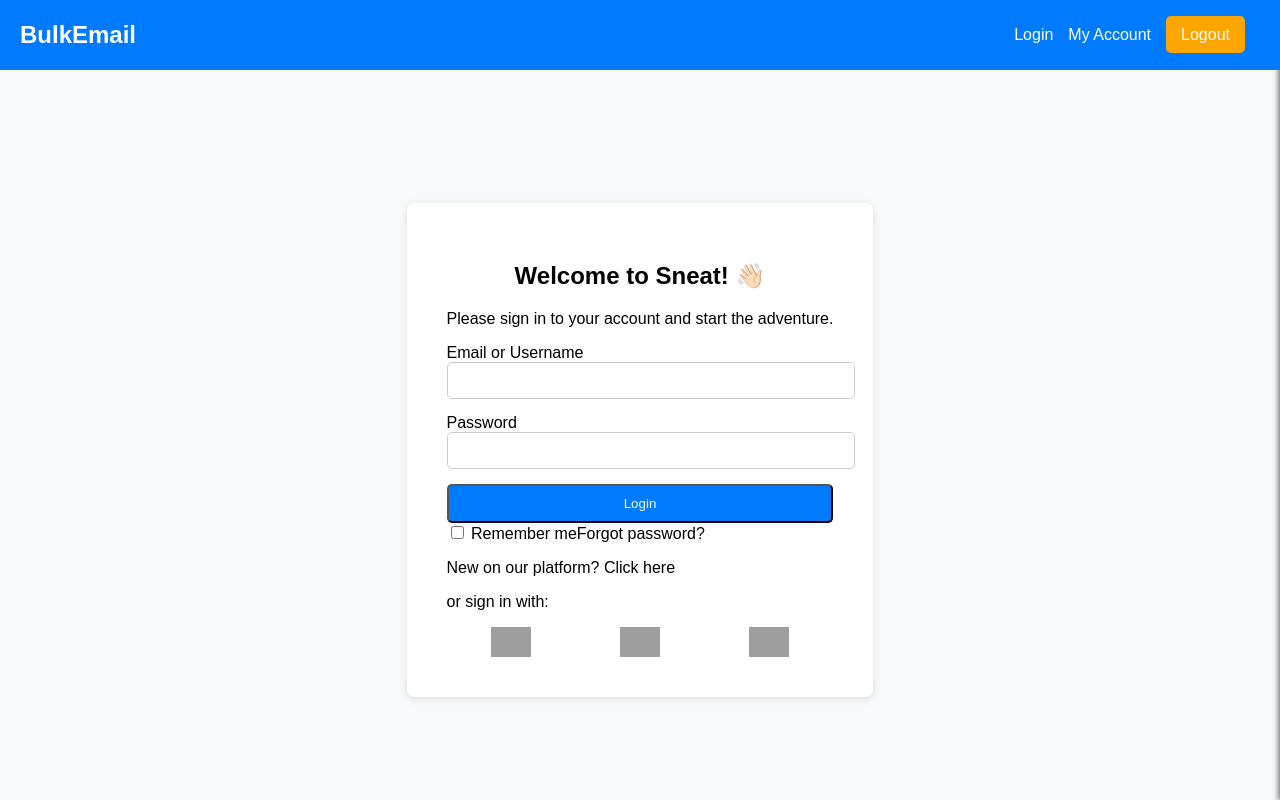
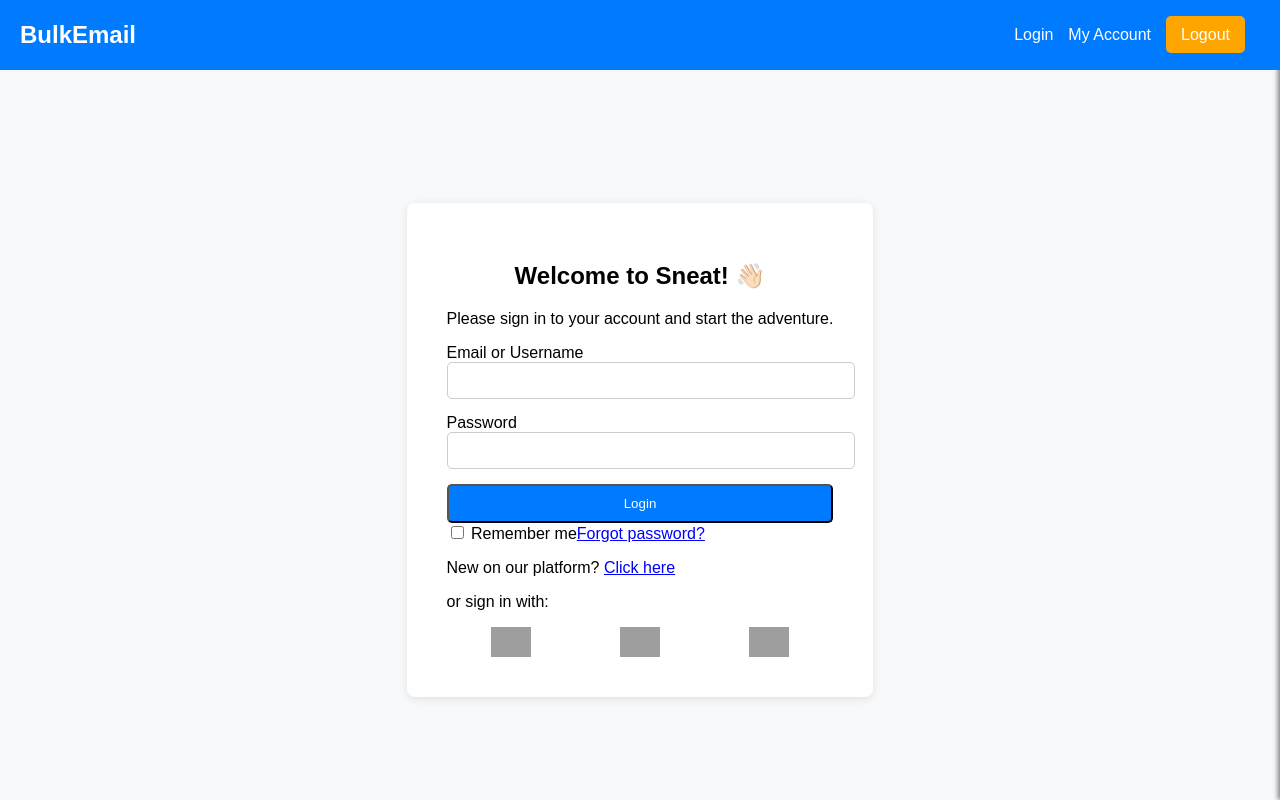
Before and after one commit to ramesh02001/newbulkemailfrontend, a React (Create React App) app: page /login in a window 1280 px wide. Built offline with nearby package versions, Linux system fonts and the light colour scheme; grey boxes are pictures that could not be loaded.

Commit message:
Update Login.css

```diff
--- a/src/components/Login.css
+++ b/src/components/Login.css
@@ -30,6 +30,29 @@ h2 {
     border-radius: 5px; /* Rounded corners for input field */
     border: 1px solid #ccc; /* Light gray border for input field */
 }
+.blue-underline {
+    text-decoration: underline;
+    color: blue;
+    position: relative; /* Required for icon positioning */
+}
+
+.blue-underline:hover {
+    color: darkblue;
+    cursor: pointer; /* Change color when hovering */
+}
+
+.blue-underline::after {
+    content: "👋🏻"; /* This is the icon that will appear */
+    position: absolute;
+    right: -20px; /* Adjust the position of the icon */
+    opacity: 0; /* Initially hidden */
+    transition: opacity 0.3s ease-in-out; /* Smooth transition */
+}
+
+.blue-underline:hover::after {
+    opacity: 1; /* Show icon on hover */
+}
+
 
 .btn {
     width: 100%; /* Full width button */
```
